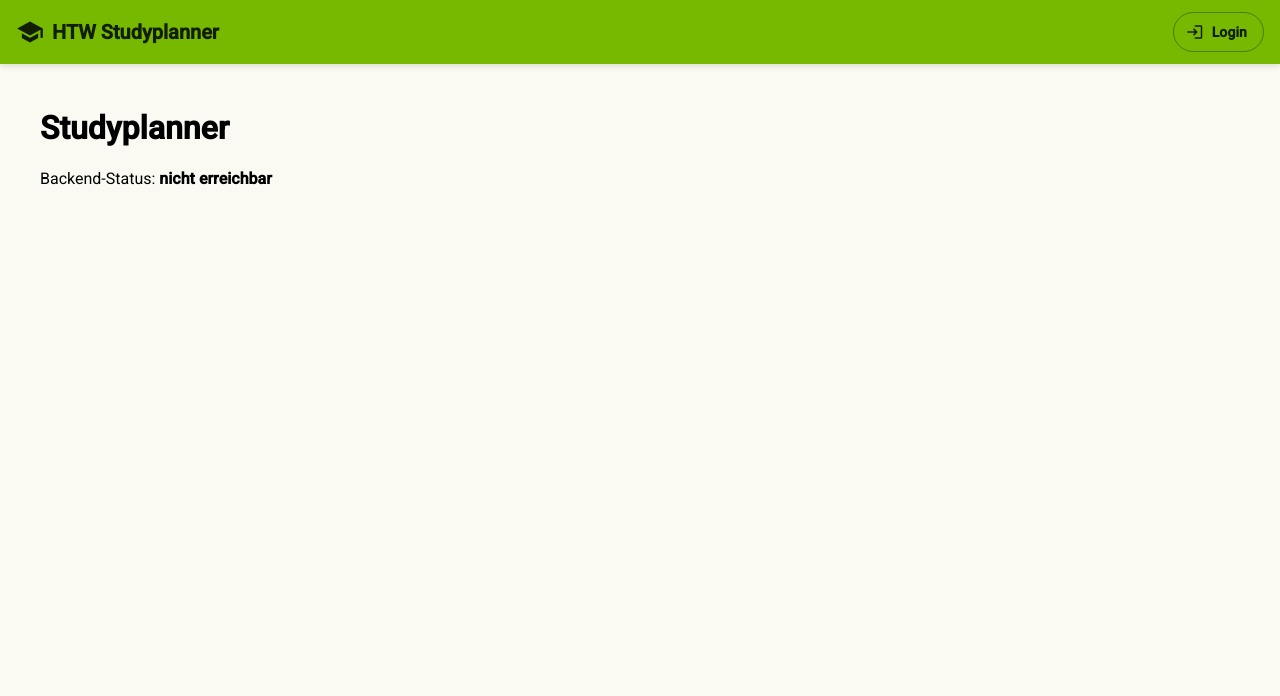
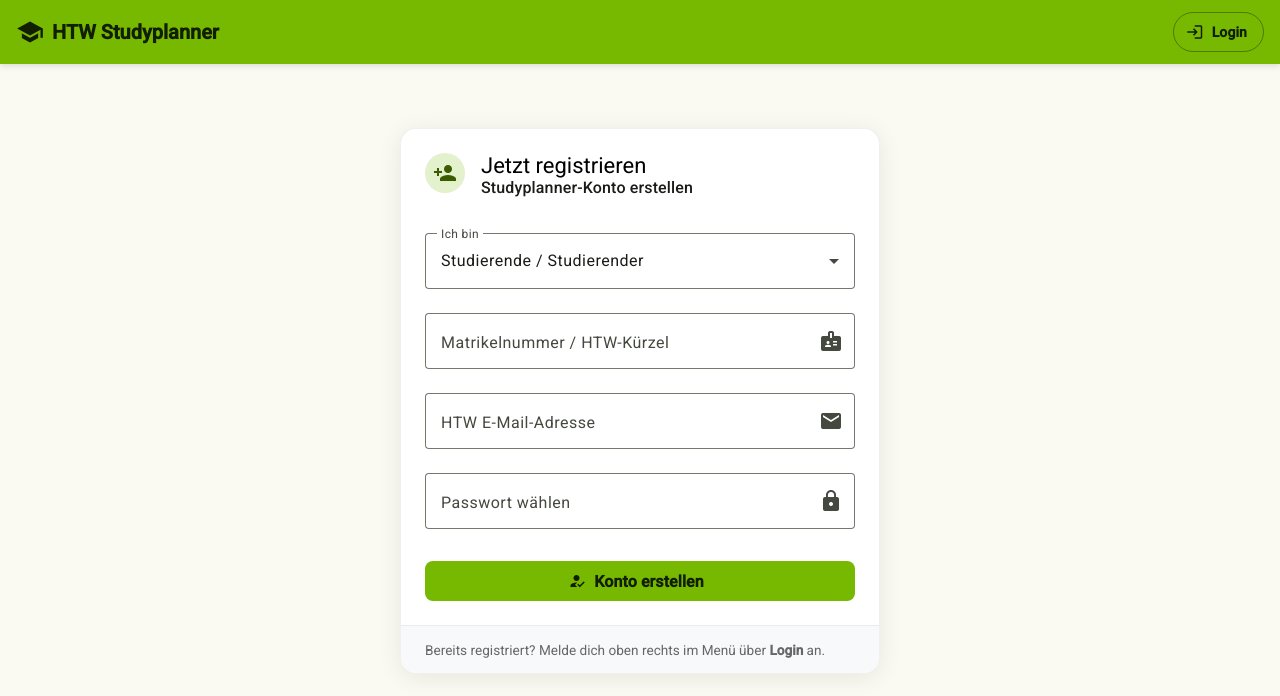
Before and after one commit to fiw-softwareentwicklungsprojekt-team3/projekt-frontend, an Angular app: page / in a window 1280 px wide. Shown: the top 696 px of the page. Built offline with nearby package versions, Linux system fonts and the light colour scheme; no server answers.

Commit message:
feat: Startseite mit zentriertem Registrierungsbereich umsetzen

```diff
--- a/src/app/features/home/home.component.ts
+++ b/src/app/features/home/home.component.ts
@@ -1,24 +1,172 @@
-import { Component, OnInit, inject, signal } from '@angular/core';
-import { HealthService } from '../../core/services/health.service';
+import { Component, inject } from '@angular/core';
+import { FormsModule } from '@angular/forms';
+import { MatCardModule } from '@angular/material/card';
+import { MatButtonModule } from '@angular/material/button';
+import { MatIconModule } from '@angular/material/icon';
+import { MatFormFieldModule } from '@angular/material/form-field';
+import { MatInputModule } from '@angular/material/input';
+import { MatSelectModule } from '@angular/material/select';
+import { AuthService } from '../../core/services/auth.service';
 
 @Component({
   selector: 'app-home',
   standalone: true,
+  imports: [
+    FormsModule,
+    MatCardModule,
+    MatButtonModule,
+    MatIconModule,
+    MatFormFieldModule,
+    MatInputModule,
+    MatSelectModule
+  ],
   template: `
-    <main>
-      <h1>Studyplanner</h1>
-      <p>Backend-Status: <strong>{{ backendStatus() }}</strong></p>
-    </main>
-  `
+    @if (authService.aktuelleRolle() === null) {
+      <div class="home-container">
+        <!-- Zentrierter Kasten: Jetzt registrieren -->
+        <div class="card-container">
+          <mat-card class="register-card">
+            <mat-card-header class="card-header">
+              <div mat-card-avatar class="card-avatar">
+                <mat-icon>person_add</mat-icon>
+              </div>
+              <mat-card-title>Jetzt registrieren</mat-card-title>
+              <mat-card-subtitle>Studyplanner-Konto erstellen</mat-card-subtitle>
+            </mat-card-header>
+
+            <mat-card-content class="card-body">
+              <form class="register-form" (submit)="$event.preventDefault()">
+                <!-- Rollen-Auswahl -->
+                <mat-form-field appearance="outline" class="full-width">
+                  <mat-label>Ich bin</mat-label>
+                  <mat-select [(ngModel)]="regRolle" name="regRolle">
+                    <mat-option value="STUDIERENDE">Studierende / Studierender</mat-option>
+                    <mat-option value="PROFESSOR_IN">Professorin / Professor</mat-option>
+                  </mat-select>
+                </mat-form-field>
+
+                <!-- Matrikelnummer / Kürzel -->
+                <mat-form-field appearance="outline" class="full-width">
+                  <mat-label>Matrikelnummer / HTW-Kürzel</mat-label>
+                  <input matInput [(ngModel)]="matrikelnummer" name="matrikelnummer" placeholder="z. B. s0512345" />
+                  <mat-icon matSuffix>badge</mat-icon>
+                </mat-form-field>
+
+                <!-- E-Mail -->
+                <mat-form-field appearance="outline" class="full-width">
+                  <mat-label>HTW E-Mail-Adresse</mat-label>
+                  <input matInput type="email" [(ngModel)]="email" name="email" placeholder="name@student.htw-berlin.de" />
+                  <mat-icon matSuffix>email</mat-icon>
+                </mat-form-field>
+
+                <!-- Passwort -->
+                <mat-form-field appearance="outline" class="full-width">
+                  <mat-label>Passwort wählen</mat-label>
+                  <input matInput type="password" [(ngModel)]="passwort" name="passwort" placeholder="Mindestens 8 Zeichen" />
+                  <mat-icon matSuffix>lock</mat-icon>
+                </mat-form-field>
+
+                <!-- Registrieren-Button (macht aktuell noch nichts) -->
+                <button mat-flat-button class="full-width register-btn" type="button" (click)="onRegister()">
+                  <mat-icon>how_to_reg</mat-icon>
+                  Konto erstellen
+                </button>
+              </form>
+            </mat-card-content>
+
+            <mat-card-footer class="card-footer">
+              <span class="footer-hint">
+                Bereits registriert? Melde dich oben rechts im Menü über <strong>Login</strong> an.
+              </span>
+            </mat-card-footer>
+          </mat-card>
+        </div>
+      </div>
+    }
+  `,
+  styles: [`
+    .home-container {
+      display: flex;
+      justify-content: center;
+      align-items: center;
+      padding: 2.5rem 1rem;
+    }
+
+    .card-container {
+      width: 100%;
+      max-width: 480px;
+      margin: 0 auto;
+      text-align: left;
+    }
+
+    .register-card {
+      border-radius: 16px;
+      box-shadow: 0 4px 24px rgba(0, 0, 0, 0.08);
+      border: 1px solid rgba(0, 0, 0, 0.06);
+      background: #ffffff;
+      overflow: hidden;
+    }
+
+    .card-header {
+      padding: 1.5rem 1.5rem 0.5rem 1.5rem;
+    }
+
+    .card-avatar {
+      background-color: rgba(118, 185, 0, 0.2);
+      color: #3b5d00;
+      display: flex;
+      align-items: center;
+      justify-content: center;
+      border-radius: 50%;
+    }
+
+    .card-body {
+      padding: 1rem 1.5rem 1.5rem 1.5rem;
+    }
+
+    .register-form {
+      display: flex;
+      flex-direction: column;
+      gap: 0.25rem;
+    }
+
+    .full-width {
+      width: 100%;
+    }
+
+    .register-btn {
+      margin-top: 0.5rem;
+      padding: 0.75rem 1rem;
+      font-size: 1rem;
+      font-weight: 700;
+      background-color: var(--htw-green, #76B900) !important;
+      color: #121e00 !important;
+      border-radius: 8px;
+    }
+
+    .card-footer {
+      padding: 0.85rem 1.5rem;
+      background: #f8f9fa;
+      border-top: 1px solid #ebebeb;
+    }
+
+    .footer-hint {
+      font-size: 0.85rem;
+      color: #666;
+      line-height: 1.4;
+    }
+  `]
 })
-export class HomeComponent implements OnInit {
-  private readonly healthService = inject(HealthService);
-  protected readonly backendStatus = signal<string>('wird geprüft...');
+export class HomeComponent {
+  protected readonly authService = inject(AuthService);
 
-  ngOnInit(): void {
-    this.healthService.getHealth().subscribe({
-      next: (response) => this.backendStatus.set(response.status),
-      error: () => this.backendStatus.set('nicht erreichbar')
-    });
+  // Formularfelder für die Registrierung:
+  protected regRolle: 'STUDIERENDE' | 'PROFESSOR_IN' = 'STUDIERENDE';
+  protected matrikelnummer = '';
+  protected email = '';
+  protected passwort = '';
+
+  protected onRegister(): void {
+    // Es soll aktuell noch nichts passieren beim Klick auf "Konto erstellen"
   }
 }
```
